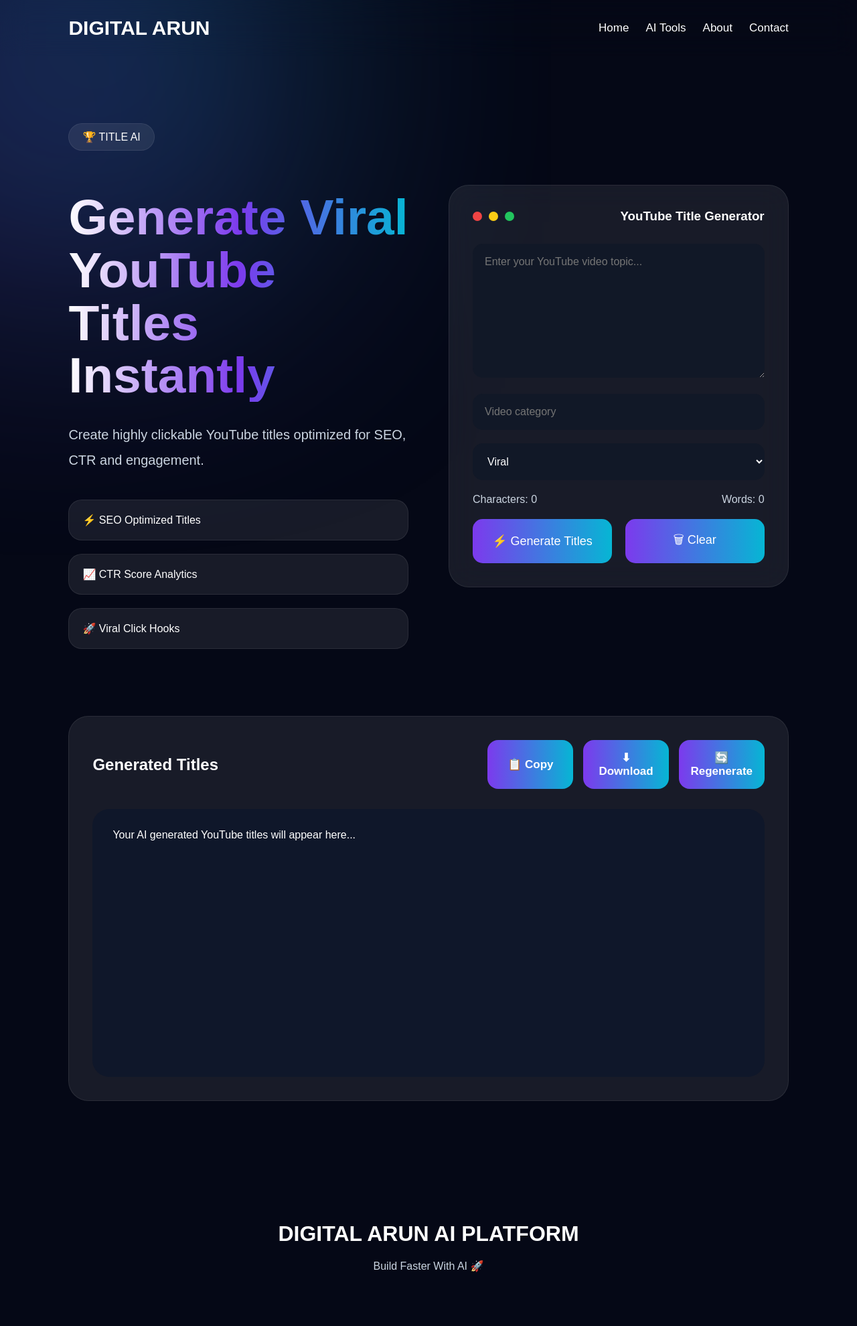
After one commit to digitalarun26/digital-arun-ai-platform, a Flask app: page /youtube-title-generator in a window 1280 px wide. The commit adds this page. Shown: the whole page at 67% size. Run offline with Flask 3, Linux system fonts and the light colour scheme; some libraries are stand-ins or nearby versions.

Commit message:
Added Youtube Title Generator AI tool

```diff
--- a/app.py
+++ b/app.py
@@ -111,6 +111,7 @@ def grammar_fixer():
 def instagram_caption_ai():
     return render_template('instagram-caption-ai.html')
 
+
 # ======================================
 # REEL HOOK AI PAGE
 # ======================================
@@ -120,6 +121,13 @@ def reel_hook_ai():
     return render_template(
         'reel-hook-ai.html'
     )
+
+# ======================================
+# Youtube Title GENERATOR PAGE
+# ======================================
+@app.route('/youtube-title-generator')
+def youtube_title_generator():
+    return render_template('youtube-title-generator.html')
 
 # ======================================
 # EMAIL WRITER API
@@ -656,5 +664,62 @@ def generate_reel_hooks():
             "message": str(e)
         })
 
+# ======================================
+# YOUTUBE TITLE GENERATOR API
+# ======================================
+
+@app.route('/generate-youtube-titles', methods=['POST'])
+def generate_youtube_titles():
+
+    try:
+
+        data = request.get_json()
+
+        topic = data.get('topic')
+        category = data.get('category')
+        style = data.get('style')
+
+        prompt = f"""
+        You are a professional YouTube growth strategist.
+
+        Generate 10 highly clickable YouTube titles.
+
+        Topic:
+        {topic}
+
+        Category:
+        {category}
+
+        Style:
+        {style}
+
+        Requirements:
+        - SEO optimized
+        - High CTR
+        - Curiosity-driven
+        - Viral style
+        - Human sounding
+        - Add CTR score out of 100 beside each title
+
+        Output format:
+
+        1. Title Here — CTR Score: 95
+        """
+
+        response = model.generate_content(prompt)
+
+        return jsonify({
+            "success": True,
+            "titles": response.text
+        })
+
+    except Exception as e:
+
+        return jsonify({
+            "success": False,
+            "error": str(e)
+        })
+
+
 if __name__ == "__main__":
     app.run(debug=True)
--- a/static/style.css
+++ b/static/style.css
@@ -3403,3 +3403,176 @@ font-size:52px;
 flex-direction:column;
 }
 }
+
+/* ===================================
+YOUTUBE TITLE GENERATOR
+=================================== */
+
+.yt-title-page{
+
+display:grid;
+grid-template-columns:1fr 1fr;
+gap:60px;
+
+align-items:center;
+
+padding:100px 8%;
+}
+
+.yt-main-title{
+
+font-size:75px;
+
+line-height:1.05;
+
+margin:30px 0;
+
+background:linear-gradient(
+90deg,
+#ffffff,
+#7c3aed,
+#06b6d4
+);
+
+-webkit-background-clip:text;
+-webkit-text-fill-color:transparent;
+}
+
+.yt-main-description{
+
+font-size:20px;
+
+line-height:1.9;
+
+color:#cbd5e1;
+
+margin-bottom:40px;
+}
+
+.yt-title-features{
+
+display:grid;
+gap:20px;
+}
+
+.yt-feature-box{
+
+padding:20px;
+
+border-radius:20px;
+
+background:rgba(255,255,255,0.08);
+
+border:1px solid rgba(255,255,255,0.08);
+}
+
+.yt-generator-card{
+
+background:rgba(255,255,255,0.08);
+
+padding:35px;
+
+border-radius:30px;
+
+backdrop-filter:blur(20px);
+
+border:1px solid rgba(255,255,255,0.08);
+}
+
+.generator-actions{
+
+display:flex;
+gap:20px;
+}
+
+.stats-row{
+
+display:flex;
+justify-content:space-between;
+
+margin-bottom:20px;
+
+color:#cbd5e1;
+}
+
+.yt-title-output-section{
+
+padding:0 8% 100px;
+}
+
+.yt-output-container{
+
+background:rgba(255,255,255,0.08);
+
+padding:35px;
+
+border-radius:30px;
+
+border:1px solid rgba(255,255,255,0.08);
+}
+
+.yt-title-output-box{
+
+background:#0f172a;
+
+padding:30px;
+
+border-radius:25px;
+
+min-height:400px;
+
+max-height:700px;
+
+overflow-y:auto;
+}
+
+.single-title-card{
+
+background:rgba(255,255,255,0.05);
+
+padding:22px;
+
+border-radius:20px;
+
+margin-bottom:20px;
+
+display:flex;
+justify-content:space-between;
+align-items:center;
+
+gap:20px;
+
+line-height:1.8;
+}
+
+.single-title-card button{
+
+width:auto;
+
+padding:12px 20px;
+}
+
+@media(max-width:992px){
+
+.yt-title-page{
+
+grid-template-columns:1fr;
+}
+
+.yt-main-title{
+
+font-size:52px;
+}
+
+.generator-actions{
+
+flex-direction:column;
+}
+
+.single-title-card{
+
+flex-direction:column;
+align-items:flex-start;
+}
+
+}
--- /dev/null
+++ b/static/youtube-title-generator.js
@@ -0,0 +1,178 @@
+const topicInput = document.getElementById("videoTopic");
+
+topicInput.addEventListener("input", () => {
+
+document.getElementById("charCount").innerText =
+topicInput.value.length;
+
+document.getElementById("wordCount").innerText =
+topicInput.value.trim().split(/\s+/).filter(Boolean).length;
+
+});
+
+async function generateTitles() {
+
+const topic =
+document.getElementById("videoTopic").value;
+
+const category =
+document.getElementById("videoCategory").value;
+
+const style =
+document.getElementById("titleStyle").value;
+
+const output =
+document.getElementById("titlesOutput");
+
+const loader =
+document.getElementById("titleLoading");
+
+if(!topic){
+
+showToast("Please enter topic");
+
+return;
+}
+
+loader.classList.remove("hidden");
+
+output.innerHTML = "";
+
+try{
+
+const response = await fetch("/generate-youtube-titles",{
+
+method:"POST",
+
+headers:{
+"Content-Type":"application/json"
+},
+
+body:JSON.stringify({
+topic,
+category,
+style
+})
+
+});
+
+const data = await response.json();
+
+loader.classList.add("hidden");
+
+if(data.success){
+
+output.innerHTML = formatTitles(data.titles);
+
+}else{
+
+output.innerHTML =
+`<p>${data.error}</p>`;
+}
+
+}catch(error){
+
+loader.classList.add("hidden");
+
+output.innerHTML =
+`<p>Something went wrong.</p>`;
+}
+
+}
+
+function formatTitles(text){
+
+const lines = text.split("\n");
+
+let html = "";
+
+lines.forEach(line => {
+
+if(line.trim() !== ""){
+
+html += `
+<div class="single-title-card">
+
+${line}
+
+<button onclick="copySingleTitle(this)">
+Copy
+</button>
+
+</div>
+`;
+}
+
+});
+
+return html;
+}
+
+function copyTitles(){
+
+const text =
+document.getElementById("titlesOutput").innerText;
+
+navigator.clipboard.writeText(text);
+
+showToast("Titles copied");
+}
+
+function copySingleTitle(button){
+
+const text =
+button.parentElement.innerText.replace("Copy","");
+
+navigator.clipboard.writeText(text);
+
+showToast("Title copied");
+}
+
+function clearTitles(){
+
+document.getElementById("videoTopic").value = "";
+document.getElementById("videoCategory").value = "";
+
+document.getElementById("titlesOutput").innerHTML =
+"Your AI generated YouTube titles will appear here...";
+
+document.getElementById("charCount").innerText = "0";
+document.getElementById("wordCount").innerText = "0";
+}
+
+function downloadTitles(){
+
+const text =
+document.getElementById("titlesOutput").innerText;
+
+const blob =
+new Blob([text], { type:"text/plain" });
+
+const link =
+document.createElement("a");
+
+link.href =
+URL.createObjectURL(blob);
+
+link.download =
+"youtube-titles.txt";
+
+link.click();
+}
+
+function showToast(message){
+
+const toast =
+document.getElementById("toast");
+
+toast.innerText = message;
+
+toast.classList.add("show");
+
+setTimeout(() => {
+
+toast.classList.remove("show");
+
+},3000);
+
+}
--- /dev/null
+++ b/templates/youtube-title-generator.html
@@ -0,0 +1,161 @@
+{% extends 'base.html' %}
+
+{% block content %}
+
+<section class="yt-title-page">
+
+<div class="yt-title-left">
+
+<div class="tool-label">
+🏆 TITLE AI
+</div>
+
+<h1 class="yt-main-title">
+Generate Viral YouTube Titles Instantly
+</h1>
+
+<p class="yt-main-description">
+
+Create highly clickable YouTube titles
+optimized for SEO, CTR and engagement.
+
+</p>
+
+<div class="yt-title-features">
+
+<div class="yt-feature-box">
+⚡ SEO Optimized Titles
+</div>
+
+<div class="yt-feature-box">
+📈 CTR Score Analytics
+</div>
+
+<div class="yt-feature-box">
+🚀 Viral Click Hooks
+</div>
+
+</div>
+
+</div>
+
+<div class="yt-title-right">
+
+<div class="yt-generator-card">
+
+<div class="card-header">
+
+<div class="header-dots">
+<div class="dot red"></div>
+<div class="dot yellow"></div>
+<div class="dot green"></div>
+</div>
+
+<h3>YouTube Title Generator</h3>
+
+</div>
+
+<textarea
+id="videoTopic"
+placeholder="Enter your YouTube video topic..."
+></textarea>
+
+<input
+type="text"
+id="videoCategory"
+placeholder="Video category"
+/>
+
+<select id="titleStyle">
+
+<option value="Viral">Viral</option>
+<option value="SEO">SEO</option>
+<option value="Educational">Educational</option>
+<option value="Curiosity">Curiosity</option>
+<option value="Storytelling">Storytelling</option>
+
+</select>
+
+<div class="stats-row">
+
+<div>
+Characters:
+<span id="charCount">0</span>
+</div>
+
+<div>
+Words:
+<span id="wordCount">0</span>
+</div>
+
+</div>
+
+<div class="generator-actions">
+
+<button onclick="generateTitles()">
+⚡ Generate Titles
+</button>
+
+<button onclick="clearTitles()">
+🗑 Clear
+</button>
+
+</div>
+
+</div>
+
+</div>
+
+</section>
+
+<section class="yt-title-output-section">
+
+<div class="yt-output-container">
+
+<div class="output-top">
+
+<h2>Generated Titles</h2>
+
+<div class="output-actions">
+
+<button onclick="copyTitles()">
+📋 Copy
+</button>
+
+<button onclick="downloadTitles()">
+⬇ Download
+</button>
+
+<button onclick="generateTitles()">
+🔄 Regenerate
+</button>
+
+</div>
+
+</div>
+
+<div id="titleLoading" class="loading hidden">
+
+<div class="premium-loader"></div>
+
+<p>Generating Viral Titles...</p>
+
+</div>
+
+<div id="titlesOutput" class="yt-title-output-box">
+
+Your AI generated YouTube titles will appear here...
+
+</div>
+
+</div>
+
+</section>
+
+<div id="toast" class="toast">
+Copied Successfully 🚀
+</div>
+
+<script src="{{ url_for('static', filename='youtube-title-generator.js') }}"></script>
+
+{% endblock %}
```
Also changed, not shown: templates/tools.html (+32 -0 lines).
